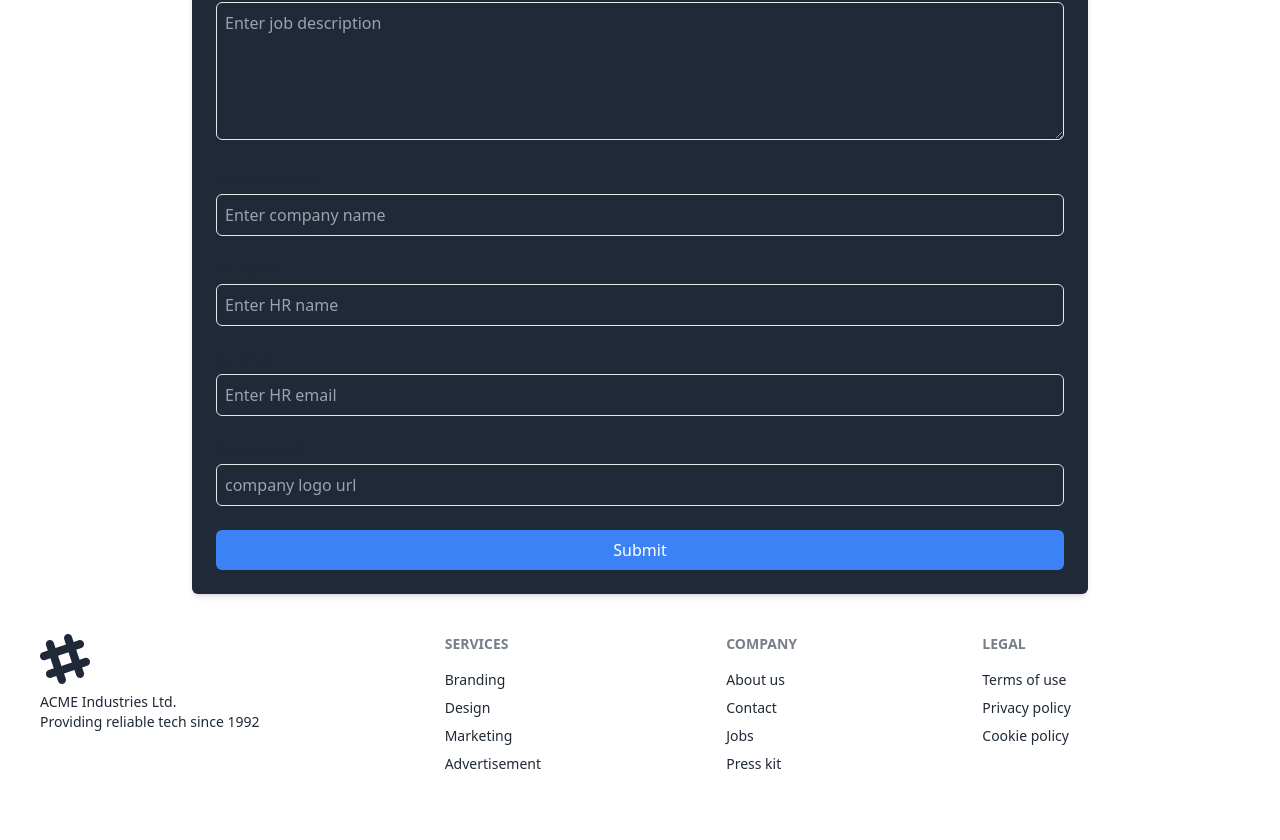
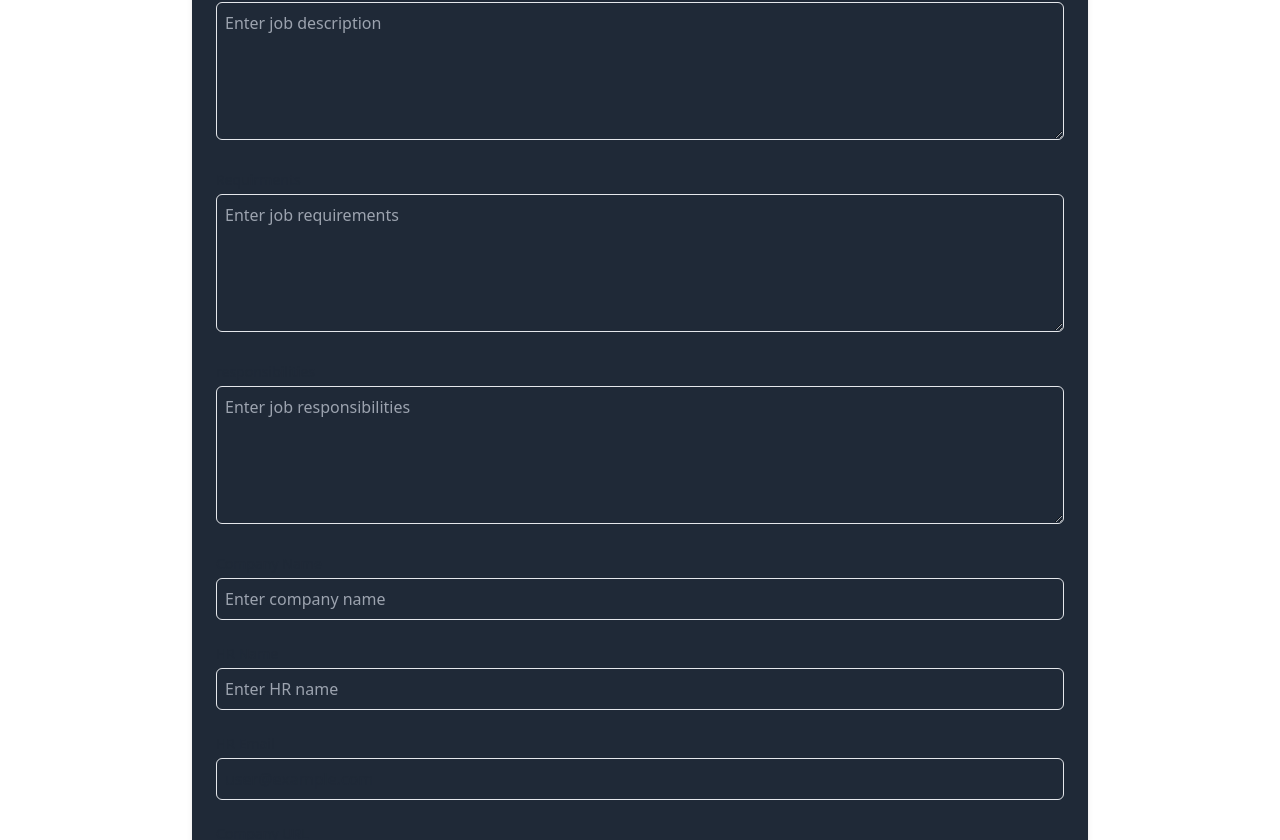
Before and after one commit to mostafiz72/Jobs-Portal, a React (Vite) app: page /addjob in a window 1280 px wide. Shown: the part 760-1600 px from the top of the page. Before the commit the page ends 1574 px from the top, so only its background shows below. Built offline with nearby package versions, Linux system fonts and the light colour scheme; no server answers; sample sign-in values are in the browser's storage.

Commit message:
my post data set the server successfull

```diff
--- a/src/Components/AddJobs/AddJob.jsx
+++ b/src/Components/AddJobs/AddJob.jsx
@@ -1,11 +1,48 @@
-import React from 'react'
+import React, { useContext } from 'react'
+import Swal from 'sweetalert2';
+import { AuthContext } from '../Context/AuthContext/AuthProvider';
 
 export default function AddJob() {
+
+    const { user } = useContext(AuthContext);
+
+    const handleAddJob = (e)=>{
+        e.preventDefault();
+        const formData = new FormData(e.target); /// form theke dta pauyar jonno amra new FormData user korlam
+        const initialData = Object.fromEntries(formData.entries());  //// amara  formData er ekhanbe object a convert korlam
+        const { min, max, ...newJob } = initialData;   /// initialData theke amara min and max property alada korlam and baki gula amar newJob er mordhe reakhe dilam
+        newJob.salaryRange = { min, max }  //// min, and max property er man k salaryRange er mordhe rekhe newJOb er mordhe add kora hoyse
+        newJob.requirements = newJob.requirements.split('\n')  /// amra ekhane requirements ekta string k [split ----- (highlight korar jonno braket use korsi)] er mordhe \n joto gual jaigai pabo sei gual k amra ekek ta array te convent kortesi.
+        newJob.responsibilities = newJob.responsibilities.split('\n') /// ekhane ekta bisoy kheal rakhte hobe jano [\] ta amon hoy.
+        console.log(newJob);
+
+        // send the data in the server
+
+        fetch('http://localhost:5000/jobs', {
+            method: 'POST',
+            headers: {
+                'content-type': 'application/json'
+            },
+            body: JSON.stringify(newJob)
+        })
+        .then(res => res.json())
+        .then(data => {
+            if(data.insertedId){
+                Swal.fire(
+                    'Post Success!',
+                    'Post job successfully',
+                   'success'
+                )
+            }
+
+        })
+
+    }
 
             return (
             <div className="max-w-4xl mx-auto bg-gray-800 shadow-md rounded-md p-6 mt-10">
                 <h2 className="text-xl font-bold mb-4">Job Form</h2>
-                <form className="space-y-6">
+                <form onSubmit={handleAddJob} className="space-y-6">
                     {/* Title */}
                     <div>
                         <label className="block text-sm font-medium mb-1">Job Title</label>
@@ -34,11 +71,12 @@ export default function AddJob() {
                     <div>
                         <label className="block text-sm font-medium mb-1">Job Type</label>
                         <select
+                            defaultValue="Select Job Type"
                             name="jobType"
                             className="w-full bg-transparent border rounded-md p-2"
                             required
                         >
-                            <option value="" disabled selected>Select job type</option>
+                            <option value="" disabled>Select job type</option>
                             <option value="Hybrid">full-time</option>
                             <option value="Onsite">Onsite</option>
                             <option value="Remote">Remote</option>
@@ -63,7 +101,7 @@ export default function AddJob() {
                             <label className="block text-sm font-medium mb-1">Salary Min</label>
                             <input
                                 type="number"
-                                name="salaryMin"
+                                name="min"
                                 className="w-full bg-transparent border rounded-md p-2"
                                 placeholder="Minimum salary"
                                 required
@@ -73,7 +111,7 @@ export default function AddJob() {
                             <label className="block text-sm font-medium mb-1">Salary Max</label>
                             <input
                                 type="number"
-                                name="salaryMax"
+                                name="max"
                                 className="w-full bg-transparent border rounded-md p-2"
                                 placeholder="Maximum salary"
                                 required
@@ -99,6 +137,28 @@ export default function AddJob() {
                             name="description"
                             className="w-full bg-transparent border rounded-md p-2"
                             placeholder="Enter job description"
+                            rows="5"
+                        ></textarea>
+                    </div>
+
+                    {/* Requirments */}
+                    <div>
+                        <label className="block text-sm font-medium mb-1">Requirments</label>
+                        <textarea
+                            name="requirements"
+                            className="w-full bg-transparent border rounded-md p-2"
+                            placeholder="Enter job requirements"
+                            rows="5"
+                        ></textarea>
+                    </div>
+
+                    {/* responsibilities */}
+                    <div>
+                        <label className="block text-sm font-medium mb-1">responsibilities</label>
+                        <textarea
+                            name="responsibilities"
+                            className="w-full bg-transparent border rounded-md p-2"
+                            placeholder="Enter job responsibilities"
                             rows="5"
                         ></textarea>
                     </div>
@@ -130,8 +190,9 @@ export default function AddJob() {
                     <div>
                         <label className="block text-sm font-medium mb-1">HR Email</label>
                         <input
+                            defaultValue={user?.email}
                             type="email"
-                            name="hrEmail"
+                            name="hr_Email"
                             className="w-full bg-transparent border rounded-md p-2"
                             placeholder="Enter HR email"
                             required
--- a/src/Components/HotJobs/HotJobsCard.jsx
+++ b/src/Components/HotJobs/HotJobsCard.jsx
@@ -9,6 +9,7 @@ export default function HotJobsCard({ job }) {
                 <div className=' flex gap-5'>
                     <figure>
                         <img
+                            className=' w-20 h-20 object-cover'
                             src={company_logo}
                             alt="Shoes" />
                     </figure>
--- /dev/null
+++ b/src/Components/MyPostedData/MyPost.jsx
@@ -0,0 +1,7 @@
+import React from 'react'
+
+export default function MyPost() {
+  return (
+    <div>MyPost</div>
+  )
+}
--- a/src/Components/Navbars/Navbar.jsx
+++ b/src/Components/Navbars/Navbar.jsx
@@ -65,7 +65,7 @@ export default function Navbar() {
                 <li><NavLink to="/">Home</NavLink></li>
                 <li><NavLink to="/camping">About</NavLink></li>
                 <li><NavLink to="/myApplication">My Applications</NavLink></li>
-                <li><NavLink to="/addJob">Add Jobs</NavLink></li>
+                <li><NavLink to="/addJob">Post Jobs</NavLink></li>
                 <li><NavLink to="/bungeejumping">Contact</NavLink></li>
                 {/* {user && user.email? <li><NavLink to="/Profile">Profile</NavLink></li> : ""}
                 {user && user.email? <li><NavLink to="/updata">Updata Profile</NavLink></li> : ""} */}
```
